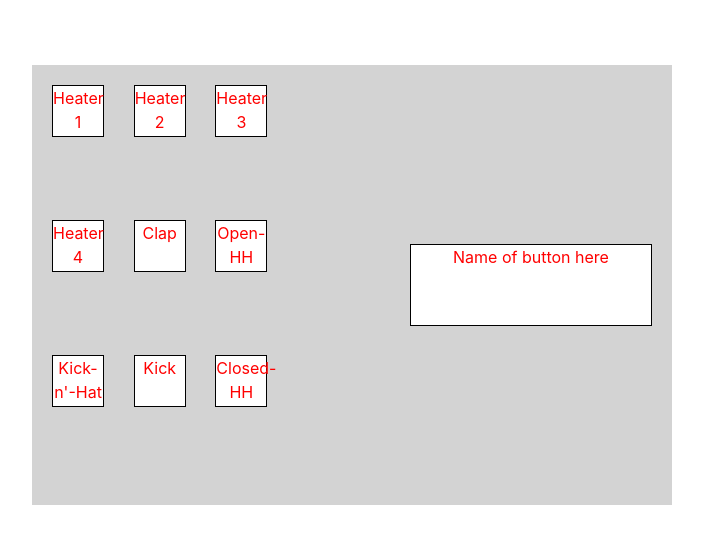
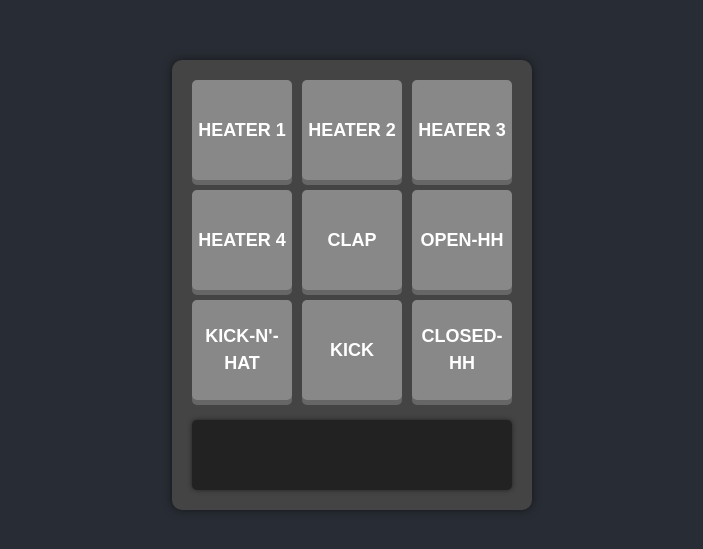
Before and after one commit to nachobaez96/drum-machine, a React (Vite) app: page / in a window 1280 px wide. Shown: the part 115-664 px from the top of the page, without its empty margins (288-991 px from the left). Built offline with nearby package versions, Linux system fonts and the light colour scheme.

Commit message:
added display div, cleaned up css

```diff
--- a/src/App.css
+++ b/src/App.css
@@ -1,40 +1,63 @@
-#root {
-  max-width: 1280px;
-  margin: 0 auto;
-  padding: 2rem;
-  text-align: center;
-  color: red /* CAMBIAR COSO */
+body {
+  font-family: Arial, sans-serif;
+  background-color: #282c34;
+  color: white;
+  margin: 0;
+  padding: 0;
+  display: flex;
+  justify-content: center;
+  align-items: center;
+  height: 100vh;
 }
 
 #drum-machine {
-  display: flex;
-  justify-content: space-between;
-  align-items: center;
-  width: 600px;
-  height: 400px;
-  background-color: lightgray;
+  text-align: center;
+  background-color: #444;
   padding: 20px;
+  border-radius: 10px;
+  box-shadow: 0 0 10px rgba(0, 0, 0, 0.5);
 }
 
 .squares-container {
   display: grid;
-  grid-template-columns: repeat(3, 1fr);
-  grid-template-rows: repeat(3, 1fr);
-  gap: 5px;
-  width: 40%;
-  height: 100%;
+  grid-template-columns: repeat(3, 100px);
+  grid-gap: 10px;
+  justify-content: center;
 }
 
 .pad {
-  width: 50px;
-  height: 50px;
-  background-color: white;
-  border: 1px solid black;
+  background-color: #888;
+  border-radius: 5px;
+  box-shadow: 0 5px #666;
+  height: 100px;
+  width: 100px;
+  display: flex;
+  align-items: center;
+  justify-content: center;
+  cursor: pointer;
+  user-select: none;
+  font-size: 18px;
+  font-weight: bold;
+  color: white;
+  text-transform: uppercase;
+  transition: all 0.1s ease;
+}
+
+.pad:active {
+  background-color: #666;
+  box-shadow: 0 2px #666;
+  transform: translateY(4px);
 }
 
 .display {
-  width: 40%;
-  height: 20%;
-  background-color: white;
-  border: 1px solid black;
+  background-color: #222;
+  margin-top: 20px;
+  padding: 10px;
+  border-radius: 5px;
+  font-size: 24px;
+  min-height: 50px;
+  display: flex;
+  align-items: center;
+  justify-content: center;
+  box-shadow: 0 0 5px rgba(0, 0, 0, 0.5);
 }
--- a/src/App.jsx
+++ b/src/App.jsx
@@ -18,21 +18,26 @@ const kit1 = [
 function App() {
 
   const [sounds, setSounds] = React.useState(kit1)
+  const [display, setDisplay] = useState('')
+
+  const updateDisplay = (name) => {
+    setDisplay(name)
+  }
 
   return (
     <div id="drum-machine">
       <div className="squares-container">
-        <Pad name={sounds[0].name} link={sounds[0].link} triggerKey={'q'} />
-        <Pad name={sounds[1].name} link={sounds[1].link} triggerKey={'w'} />
-        <Pad name={sounds[2].name} link={sounds[2].link} triggerKey={'e'} />
-        <Pad name={sounds[3].name} link={sounds[3].link} triggerKey={'a'} />
-        <Pad name={sounds[4].name} link={sounds[4].link} triggerKey={'s'} />
-        <Pad name={sounds[5].name} link={sounds[5].link} triggerKey={'d'} />
-        <Pad name={sounds[6].name} link={sounds[6].link} triggerKey={'z'} />
-        <Pad name={sounds[7].name} link={sounds[7].link} triggerKey={'x'} />
-        <Pad name={sounds[8].name} link={sounds[8].link} triggerKey={'c'} />
+        <Pad name={sounds[0].name} link={sounds[0].link} triggerKey={'q'} updateDisplay={updateDisplay} />
+        <Pad name={sounds[1].name} link={sounds[1].link} triggerKey={'w'} updateDisplay={updateDisplay} />
+        <Pad name={sounds[2].name} link={sounds[2].link} triggerKey={'e'} updateDisplay={updateDisplay} />
+        <Pad name={sounds[3].name} link={sounds[3].link} triggerKey={'a'} updateDisplay={updateDisplay} />
+        <Pad name={sounds[4].name} link={sounds[4].link} triggerKey={'s'} updateDisplay={updateDisplay} />
+        <Pad name={sounds[5].name} link={sounds[5].link} triggerKey={'d'} updateDisplay={updateDisplay} />
+        <Pad name={sounds[6].name} link={sounds[6].link} triggerKey={'z'} updateDisplay={updateDisplay} />
+        <Pad name={sounds[7].name} link={sounds[7].link} triggerKey={'x'} updateDisplay={updateDisplay} />
+        <Pad name={sounds[8].name} link={sounds[8].link} triggerKey={'c'} updateDisplay={updateDisplay} />
       </div>
-      <div className="display">Name of button here</div>
+      <div className="display">{display}</div>
     </div>
   )
 }
--- a/src/Pad.jsx
+++ b/src/Pad.jsx
@@ -9,21 +9,22 @@ export default function Pad(props) {
     const playSound = () => {
         const audio = new Audio(props.link)
         audio.play()
+        props.updateDisplay(props.name)
     }
 
     useEffect(() => {
         const handleKeyDown = (event) => {
             if (event.key === props.triggerKey) {
-                playSound();
+                playSound()
             }
         };
 
-        document.body.addEventListener('keydown', handleKeyDown);
+        document.body.addEventListener('keydown', handleKeyDown)
 
         return () => {
-            document.body.removeEventListener('keydown', handleKeyDown);
-        };
-    }, [props.triggerKey, props.link]);
+            document.body.removeEventListener('keydown', handleKeyDown)
+        }
+    }, [props.triggerKey, props.link])
 
     return (
         <div className="pad" onClick={playSound} tabIndex="0">
```
